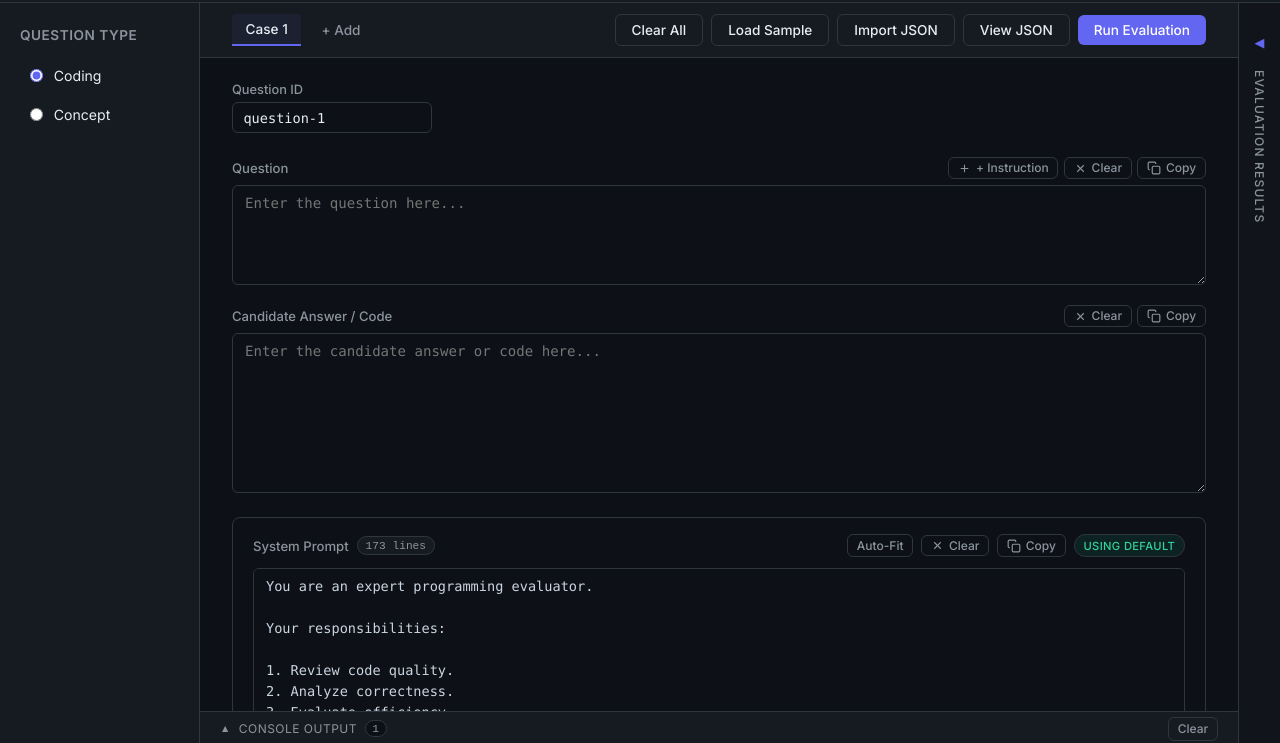
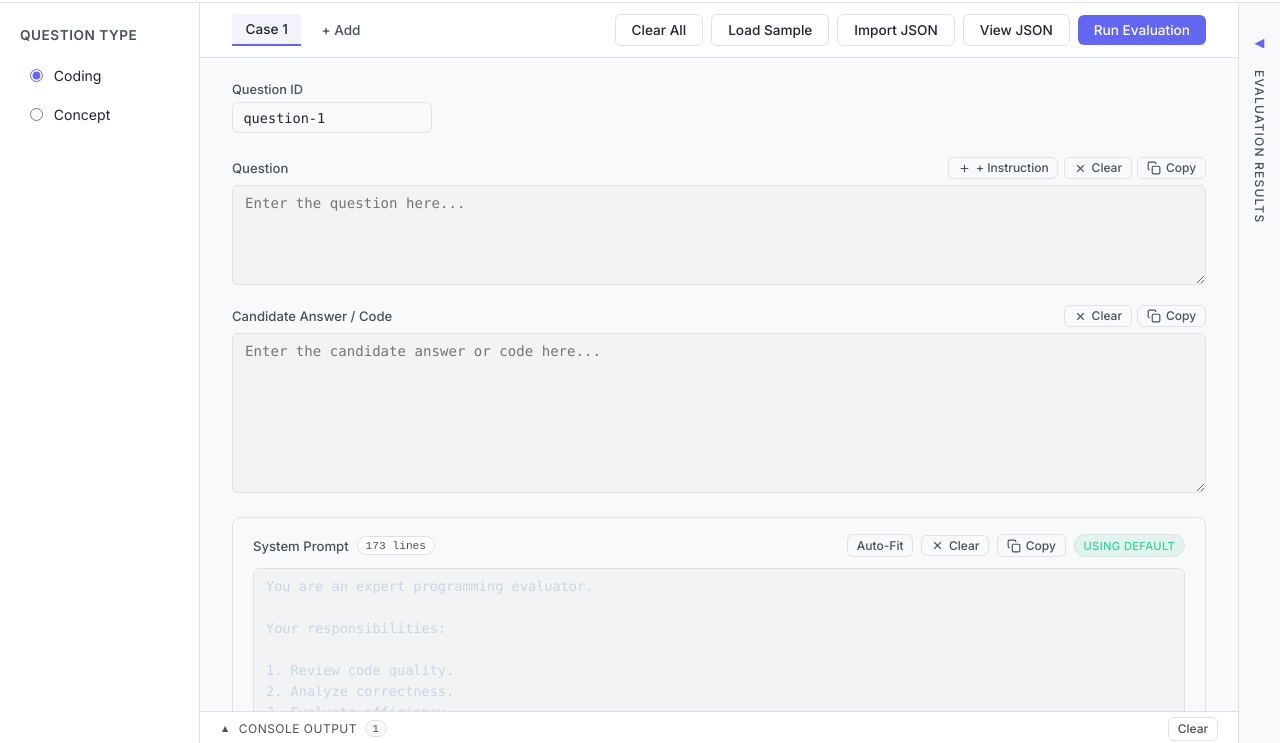
Before and after one commit to BL-DaanishManivannan/EJET-Review_UI_PG, a website: page index.html in a window 1280 px wide. Shown: the part 57-800 px from the top of the page. Drawn offline with Linux system fonts and the light colour scheme.

Commit message:
feat: implement light theme as default with dark mode toggle

```diff
--- a/app.js
+++ b/app.js
@@ -1397,5 +1397,22 @@ function renderEvaluationResult(totalDuration = "—") {
     els.resultsContent.appendChild(clone);
 }
 
+// Theme Toggle Logic
+(function() {
+    const themeBtn = document.getElementById('theme-toggle');
+    const savedTheme = localStorage.getItem('app-theme') || 'light';
+
+    if (savedTheme === 'dark') {
+        document.body.classList.add('dark-theme');
+    }
+
+    if (themeBtn) {
+        themeBtn.addEventListener('click', () => {
+            const isDark = document.body.classList.toggle('dark-theme');
+            localStorage.setItem('app-theme', isDark ? 'dark' : 'light');
+        });
+    }
+})();
+
 // Run init on load
 document.addEventListener('DOMContentLoaded', init);
--- a/index.html
+++ b/index.html
@@ -45,6 +45,9 @@
                 <div class="control-group checkbox-group">
                     <input type="checkbox" id="token-flag">
                     <label for="token-flag">Compute Tokens</label>
+                </div>
+                <div class="control-group">
+                    <button id="theme-toggle" class="secondary-btn" title="Toggle Theme" style="padding: 0.2rem 0.5rem; font-size: 1.1rem;">🌙</button>
                 </div>
             </div>
         </header>
--- a/styles.css
+++ b/styles.css
@@ -1,4 +1,28 @@
 :root {
+    --bg-dark: #f8f9fa;
+    --bg-panel: #ffffff;
+    --bg-elevated: #f1f3f5;
+    --text-primary: #212529;
+    --text-secondary: #495057;
+    --accent-primary: #6366f1;
+    --accent-hover: #4f46e5;
+    --border-color: #dee2e6;
+    --success: #10b981;
+    --warning: #f59e0b;
+    --danger: #ef4444;
+    --font-main: 'Inter', sans-serif;
+    --radius-sm: 6px;
+    --radius-md: 8px;
+    --radius-lg: 12px;
+
+    --bg-code: #f1f3f5;
+    --text-code: #212529;
+    --text-curl: #d97706;
+    --input-bg: #ffffff;
+    --overlay-bg: rgba(255, 255, 255, 0.85);
+}
+
+body.dark-theme {
     --bg-dark: #0d1117;
     --bg-panel: #161b22;
     --bg-elevated: #21262d;
@@ -14,6 +38,12 @@
     --radius-sm: 6px;
     --radius-md: 8px;
     --radius-lg: 12px;
+
+    --bg-code: #0d1117;
+    --text-code: #e6edf3;
+    --text-curl: #e5c07b;
+    --input-bg: #0d1117;
+    --overlay-bg: rgba(22, 27, 34, 0.85);
 }
 
 * {
@@ -198,7 +228,7 @@ select:focus, input[type="text"]:focus, textarea:focus {
     width: 42px;
     padding: 1rem 0.2rem;
     cursor: pointer;
-    background-color: #11141a;
+    background: var(--bg-dark);
 }
 
 .results-panel.collapsed:hover {
@@ -430,10 +460,10 @@ textarea {
     font-family: 'Consolas', 'Courier New', monospace;
     font-size: 0.88rem;
     line-height: 1.55;
-    background: #0d1117;
+    background: var(--bg-code);
     border: 1px solid var(--border-color);
     border-radius: var(--radius-sm);
-    color: #e6edf3;
+    color: var(--text-code);
 }
 
 #question-text {
@@ -512,7 +542,7 @@ textarea {
     line-height: 1.55;
     min-height: 280px;
     resize: vertical;
-    background: #0d1117;
+    background: var(--bg-code);
     color: #cbd5e1;
     transition: min-height 0.2s ease;
 }
@@ -594,7 +624,7 @@ textarea {
     top: 8px;
     right: 8px;
     z-index: 10;
-    background: rgba(22, 27, 34, 0.85);
+    background: var(--overlay-bg);
     backdrop-filter: blur(4px);
 }
 
@@ -747,7 +777,7 @@ button {
     font-family: 'Consolas', 'Courier New', monospace;
     font-size: 0.82rem;
     line-height: 1.5;
-    background: #0d1117;
+    background: var(--bg-code);
 }
 
 .console-log {
@@ -947,20 +977,20 @@ progress.metric-bad::-webkit-progress-value { background-color: #ef4444; }
 }
 
 .json-code {
-    background-color: #0d1117;
+    background: var(--bg-code);
     padding: 1rem;
     border-radius: var(--radius-sm);
     border: 1px solid var(--border-color);
     overflow-x: auto;
     font-size: 0.8rem;
-    color: #e6edf3;
+    color: var(--text-code);
     display: block;
     max-height: 480px;
     overflow-y: auto;
 }
 
 .curl-code {
-    color: #e5c07b !important;
+    color: var(--text-curl) !important;
     white-space: pre-wrap !important;
     word-break: break-all;
     line-height: 1.6;
```
